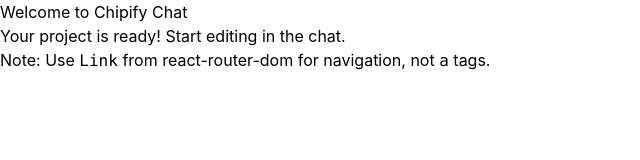
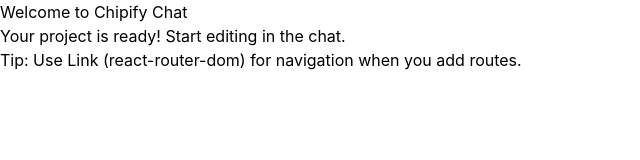
Before and after one commit to martymcquaid/ggg, a React (Vite) app: page / in a window 1280 px wide. Shown: the top 160 px of the page, without its empty margins (0-640 px from the left). Built offline with nearby package versions, Linux system fonts and the light colour scheme.

Commit message:
AI edit: /root/ChitterChat/team-call-connect/TwilioAPIService/chipify_projects/90b366a9-c62d-4dcd-81de-48d33cd9cc1e/src/pages/Home.tsx

```diff
--- a/src/pages/Home.tsx
+++ b/src/pages/Home.tsx
@@ -7,7 +7,7 @@ export default function Home() {
         <h1 className="text-4xl font-bold text-white mb-4">Welcome to Chipify Chat</h1>
         <p className="text-slate-400">Your project is ready! Start editing in the chat.</p>
         <p className="text-slate-500 mt-4 text-sm">
-          Note: Use <code className="bg-slate-700 px-2 py-1 rounded">Link</code> from react-router-dom for navigation, not <code className="bg-slate-700 px-2 py-1 rounded">a</code> tags.
+          Tip: Use Link (react-router-dom) for navigation when you add routes.
         </p>
       </div>
     </div>
```
